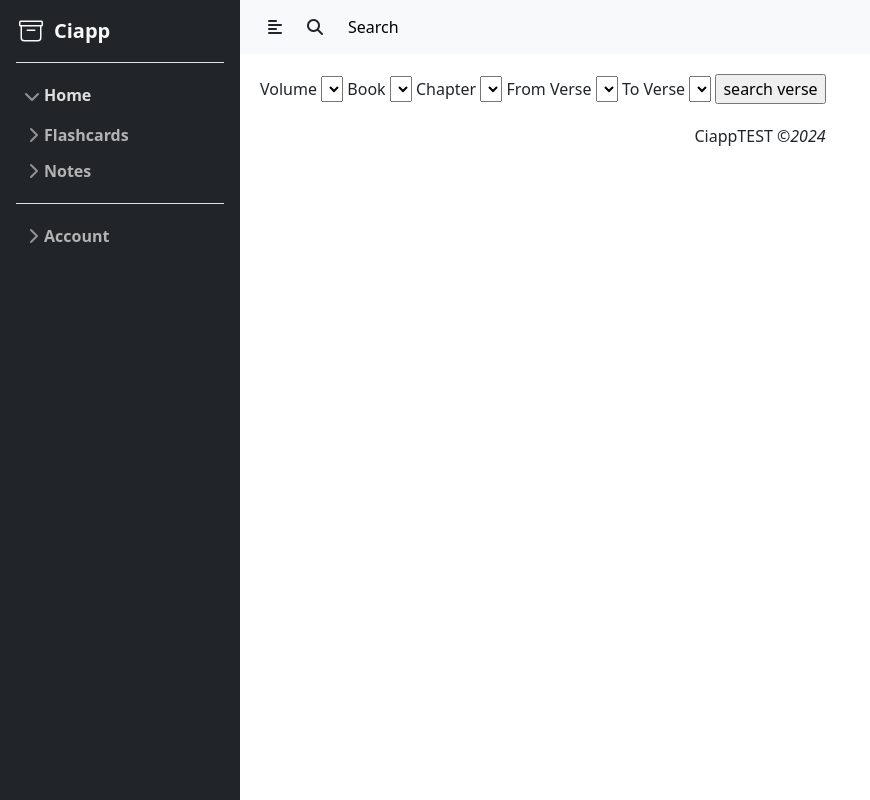
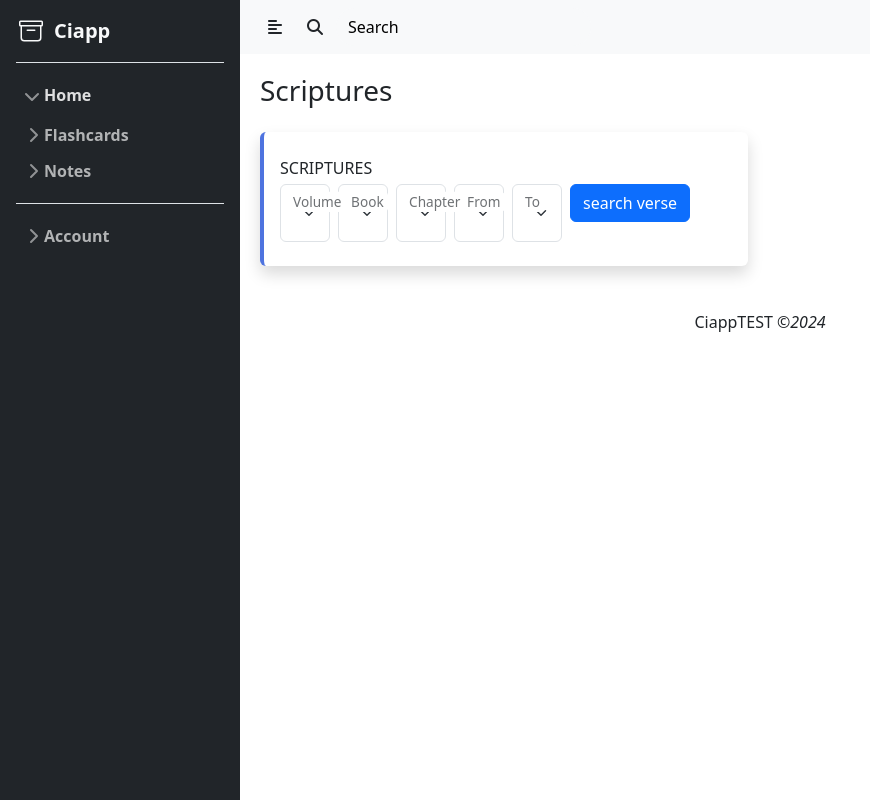
Before and after one commit to ziqiangy/ciapptest, a PHP site: the page made by application/views/scripture/index.php in a window 1280 px wide. Shown: the whole page, without its empty margins (0-870 px from the left). Run offline with PHP 8.4, Linux system fonts and the light colour scheme; the template is opened without the code that fills it, so the values that code supplies are empty; some libraries are stand-ins or nearby versions.

Commit message:
scriptures and dictionary font end pages corrected

```diff
--- a/application/views/scripture/index.php
+++ b/application/views/scripture/index.php
@@ -1,27 +1,141 @@
-<div>
-<label for="volume">Volume</label>
-<select name="volume" id="volume"></select>
-<label for="book">Book</label>
-<select name="book" id="book"></select>
-<label for="chapter">Chapter</label>
-<select name="chapter" id="chapter"></select>
-<label for="verse">From Verse</label>
-<select name="verse" id="verse"></select>
-<label for="to-verse">To Verse</label>
-<select name="to-verse" id="to-verse"></select>
+<style>
+    .border-left-primary {
+        border-left: .25rem solid #4e73df !important;
+    }
 
-<input id="s_v_btn" type="submit" value="search verse">
+    .border-left-success {
+        border-left: .25rem solid #1cc88a !important;
+    }
+
+    .border-left-info {
+        border-left: .25rem solid #36b9cc !important;
+    }
+
+    .border-left-warning {
+        border-left: .25rem solid #f6c23e !important;
+    }
+
+    .card {
+
+        --bs-card-border-width: 0px;
+        --bs-card-border-color: #fff;
+
+    }
+
+    a {
+        color: #4e73df;
+        text-decoration: none;
+        background-color: transparent
+    }
+</style>
+
+<!-- Page Heading -->
+<div class="d-sm-flex align-items-center justify-content-between mb-4">
+    <h1 class="h3 mb-0 text-gray-800">Scriptures</h1>
+</div>
+
+<!-- Content Row -->
+<div class="row">
 
 
+    <div class="col-xl-6 col-md-6 mb-4">
+        <div class="card border-left-primary shadow h-100 py-2">
+            <div class="card-body">
+                <div class="row no-gutters align-items-center">
+                    <div class="col mr-2">
+                        <div class="text-xs font-weight-bold text-dark text-uppercase mb-1">
+                            Scriptures</div>
+                            <div class="row g-2">
+                                <div class="col-auto">
+                                    <div class="form-floating">
+                                    <select class="form-select" id="volume" name="volume" aria-label="Floating label select example">
+                                    </select>
+                                    <label for="volume">Volume</label>
+                                    </div>
+                                </div>
+
+                                <div class="col-auto">
+                                    <div class="form-floating">
+                                    <select class="form-select" id="book" name="book" aria-label="Floating label select example">
+                                    </select>
+                                    <label for="book">Book</label>
+                                    </div>
+                                </div>
+
+                                <div class="col-auto">
+                                    <div class="form-floating">
+                                    <select class="form-select" id="chapter" name="chapter" aria-label="Floating label select example">
+                                    </select>
+                                    <label for="chapter">Chapter</label>
+                                    </div>
+                                </div>
+
+                                <div class="col-auto">
+                                    <div class="form-floating">
+                                    <select class="form-select" id="verse" name="verse" aria-label="Floating label select example">
+                                    </select>
+                                    <label for="verse">From</label>
+                                    </div>
+                                </div>
+
+                                <div class="col-auto">
+                                    <div class="form-floating">
+                                    <select class="form-select" id="to-verse" name="to-verse" aria-label="Floating label select example">
+                                    </select>
+                                    <label for="to-verse">To</label>
+                                    </div>
+                                </div>
+                                <div class="col-auto">
+<input id="s_v_btn" class="btn btn-primary" type="submit" value="search verse">
+                                </div>
+                            </div>
+
+
+
+
+
+                            <!-- <div>
+                                <select name="volume" id="volume" placeholder="Volume"></select>
+                                <select name="book" id="book" placeholder="Book"></select>
+                                <select name="chapter" id="chapter" placehholder="Chapter"></select>
+                                <select name="verse" id="verse" placeholder="FromVerse"></select>
+                                <select name="to-verse" id="to-verse" placeholder="ToVerse"></select>
+
+                                <input id="s_v_btn" type="submit" value="search verse">
+                            </div> -->
+                            <div id="verse_output">
+
+                            </div>
+
+
+
+                    </div>
+
+                </div>
+            </div>
+        </div>
+    </div>
 </div>
 
 
-<div id="verse_output">
-
-</div>
 
 
-<script type=" text/javascript" src="/js/jquery-3.7.1.min.js"></script>
+
+
+
+
+
+
+
+
+
+
+
+
+
+
+
+
 
 
 <script type="text/javascript">
@@ -132,7 +246,7 @@ $("#chapter").append('<option value=""></option>');
                 $("#to-verse").empty();
                 $("#to_verse").append('<option value=""></option>');
                 var start_v_num = $("#verse").find("option:selected").attr("verse_number");
-                console.log(data);
+                // console.log(data);
                 data.forEach((e) => {
                     if(Number(e.verse_number)>=Number(start_v_num)){
 
--- a/application/views/templates/header.php
+++ b/application/views/templates/header.php
@@ -156,6 +156,10 @@
                         <ul class="btn-toggle-nav list-unstyled fw-normal pb-1 small">
                             <li><?php echo anchor("/", "<span><i class='bi me-2 bi-speedometer2'></i>Dashboard</span>", array("class" => "link-light rounded")); ?>
                             </li>
+                            <li><?php echo anchor("dictionary/", "<span><i class='bi me-2 bi-alphabet'></i>Dictionary</span>", array("class" => "link-light rounded")); ?>
+                            </li>
+                            <li><?php echo anchor("scriptures/", "<span><i class='bi me-2 bi-journals'></i>Scriptures</span>", array("class" => "link-light rounded")); ?>
+                            </li>
                             <!-- <li><a href="#" class="link-light rounded"><span><i
                                             class="bi me-2 bi-sticky-fill"></i>Quicknotes</span></a></li>
                             <li><a href="#" class="link-light rounded"><span><i
```
Also changed, not shown: application/controllers/Scriptures.php (+7 -1 lines).
